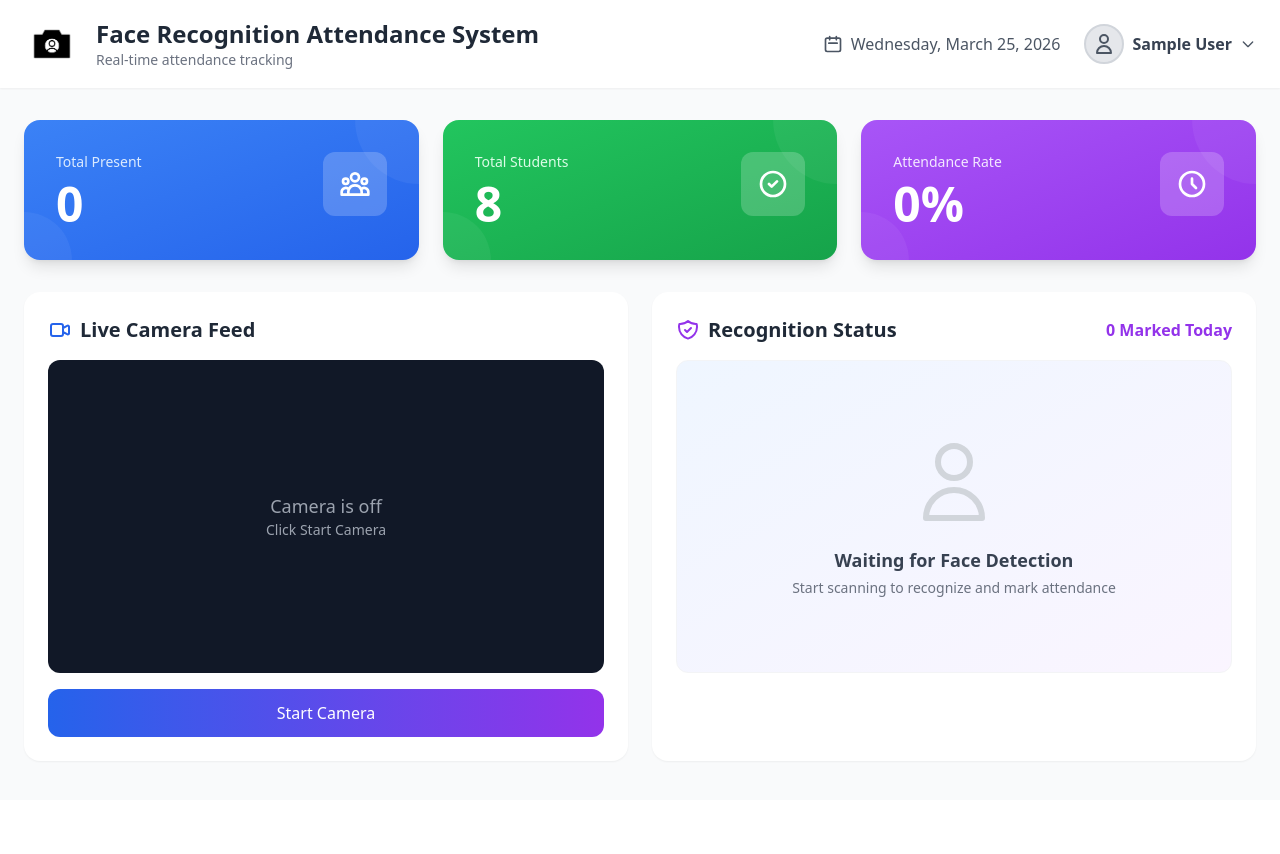
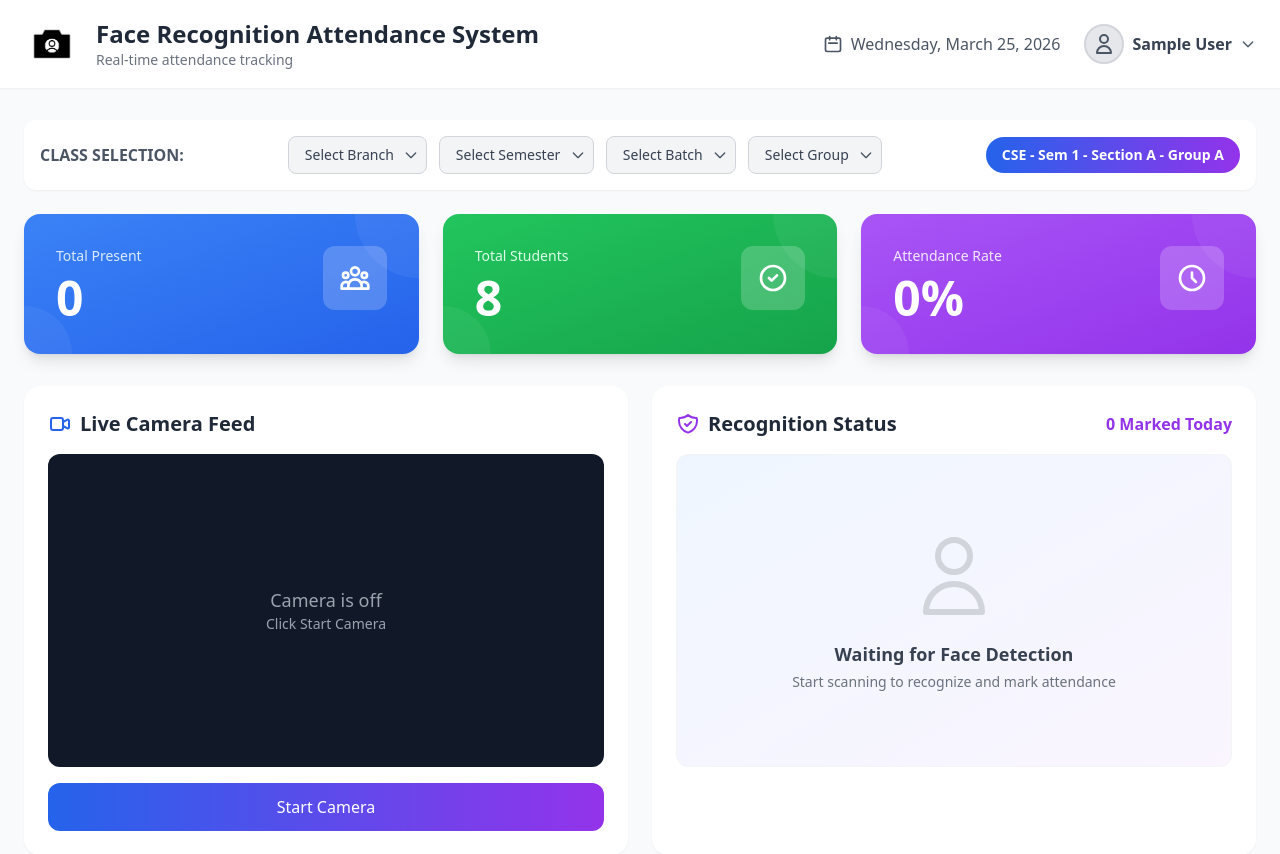
Before and after one commit to kanannayyar/Face-recognition-based-attendance-system, a Flask app: page / in a window 1280 px wide. Shown: the top 854 px of the page. Before the commit the page ends 762 px from the top, so only its background shows below. Run offline with Flask 3, Linux system fonts and the light colour scheme; the visitor is signed in with stand-in values (Sample User, id 1); data that the repository does not hold is empty; some libraries are stand-ins or nearby versions.

Commit message:
class dropdown

```diff
--- a/app.py
+++ b/app.py
@@ -296,6 +296,21 @@ def get_recognition():
 
     return {"status": "waiting"}
 
+@app.route("/get_filters")
+def get_filters():
+
+    branches = faces_collection.distinct("branch")
+    batches = faces_collection.distinct("batch")
+    groups = faces_collection.distinct("group")
+    semesters = faces_collection.distinct("semester")
+
+    return {
+        "branches": branches,
+        "batches": batches,
+        "groups": groups,
+        "semesters": semesters
+    }
+
 # ---------------- RUN SERVER ----------------
 
 if __name__=="__main__":
--- a/attendance.csv
+++ b/attendance.csv
@@ -14,3 +14,6 @@ b240263,2026-03-17,14:28:21,0.59
 b241219,2026-03-17,14:38:59,0.586
 b241413,2026-03-17,14:39:03,0.62
 b240263,2026-03-17,14:39:34,0.464
+b240263,2026-03-25,10:34:53,0.522
+b241413,2026-03-25,10:35:08,0.452
+b241219,2026-03-25,10:35:27,0.452
--- a/static/dashboard.css
+++ b/static/dashboard.css
@@ -8,4 +8,4 @@
                 0 8px 10px -6px rgba(0, 0, 0, 0.1),
                 inset 0 1px 0 rgba(255, 255, 255, 0.1);
             transform: translateY(-2px);
-  }
+}
--- a/templates/dashboard.html
+++ b/templates/dashboard.html
@@ -112,6 +112,92 @@
 </header>
     <!-- Main Content -->
     <main class="max-w-7xl mx-auto px-6 py-8">
+        <!-- CLASS SELECTION BAR -->
+<div class="bg-white rounded-xl shadow-sm p-4 flex items-center justify-between mb-6">
+
+    <!-- LEFT TEXT -->
+    <div class="text-gray-600 font-semibold">
+        CLASS SELECTION:
+    </div>
+
+    <!-- DROPDOWNS -->
+    <div class="flex items-center gap-3">
+
+        <div class="relative">
+
+    <select id="branchSelect"
+    class="bg-gray-100 border border-gray-300 text-gray-700 text-sm rounded-lg px-4 py-2 pr-8 focus:outline-none appearance-none w-full">
+        <option>Select Branch</option>
+    </select>
+
+    <!-- Custom Arrow -->
+    <div class="pointer-events-none absolute inset-y-0 right-2 flex items-center text-gray-500">
+        <svg class="w-4 h-4 text-gray-600" fill="none" stroke="currentColor" viewBox="0 0 24 24">
+                        <path stroke-linecap="round" stroke-linejoin="round" stroke-width="2"
+                        d="M19 9l-7 7-7-7"></path>
+                    </svg>
+    </div>
+
+</div>
+
+<div class="relative">
+
+    <select id="semesterSelect"
+    class="bg-gray-100 border border-gray-300 text-gray-700 text-sm rounded-lg px-4 py-2 pr-8 focus:outline-none appearance-none w-full">
+        <option>Select Branch</option>
+    </select>
+
+    <!-- Custom Arrow -->
+    <div class="pointer-events-none absolute inset-y-0 right-2 flex items-center text-gray-500">
+        <svg class="w-4 h-4 text-gray-600" fill="none" stroke="currentColor" viewBox="0 0 24 24">
+                        <path stroke-linecap="round" stroke-linejoin="round" stroke-width="2"
+                        d="M19 9l-7 7-7-7"></path>
+                    </svg>
+    </div>
+
+</div>
+
+<div class="relative">
+
+    <select id="batchSelect"
+    class="bg-gray-100 border border-gray-300 text-gray-700 text-sm rounded-lg px-4 py-2 pr-8 focus:outline-none appearance-none w-full">
+        <option>Select Branch</option>
+    </select>
+
+    <!-- Custom Arrow -->
+    <div class="pointer-events-none absolute inset-y-0 right-2 flex items-center text-gray-500">
+        <svg class="w-4 h-4 text-gray-600" fill="none" stroke="currentColor" viewBox="0 0 24 24">
+                        <path stroke-linecap="round" stroke-linejoin="round" stroke-width="2"
+                        d="M19 9l-7 7-7-7"></path>
+                    </svg>
+    </div>
+
+</div>
+
+<div class="relative">
+
+    <select id="groupSelect"
+    class="bg-gray-100 border border-gray-300 text-gray-700 text-sm rounded-lg px-4 py-2 pr-8 focus:outline-none appearance-none w-full">
+        <option>Select Branch</option>
+    </select>
+
+    <!-- Custom Arrow -->
+    <div class="pointer-events-none absolute inset-y-0 right-2 flex items-center text-gray-500">
+        <svg class="w-4 h-4 text-gray-600" fill="none" stroke="currentColor" viewBox="0 0 24 24">
+                        <path stroke-linecap="round" stroke-linejoin="round" stroke-width="2"
+                        d="M19 9l-7 7-7-7"></path>
+                    </svg>
+    </div>
+
+</div>
+    </div>
+
+    <!-- RIGHT SIDE LABEL -->
+    <div class="bg-gradient-to-r from-blue-600 to-purple-600 text-white px-4 py-2 rounded-full text-sm font-semibold">
+        CSE - Sem 1 - Section A - Group A
+    </div>
+
+</div>
 
         <!-- Stats Cards Grid -->
         <div class="grid grid-cols-1 md:grid-cols-3 gap-6">
@@ -344,6 +430,46 @@ setInterval(() => {
             updateRecognitionUI(data);
         });
 }, 1000);
+
+//update class labels
+const selects = document.querySelectorAll("select");
+const label = document.querySelector(".bg-gradient-to-r");
+
+function updateLabel() {
+    const values = Array.from(selects).map(s => s.value);
+    label.innerText = values.join(" - ");
+}
+
+selects.forEach(s => s.addEventListener("change", updateLabel));
+
+async function loadFilters() {
+
+    const res = await fetch("/get_filters");
+    const data = await res.json();
+
+    const branch = document.getElementById("branchSelect");
+    const batch = document.getElementById("batchSelect");
+    const group = document.getElementById("groupSelect");
+    const semester = document.getElementById("semesterSelect");
+
+    // helper function
+    function fillDropdown(select, items, label){
+        select.innerHTML = `<option value="">Select ${label}</option>`;
+        items.forEach(item => {
+            select.innerHTML += `<option value="${item}">${item}</option>`;
+        });
+    }
+
+    fillDropdown(branch, data.branches, "Branch");
+    fillDropdown(batch, data.batches, "Batch");
+    fillDropdown(group, data.groups, "Group");
+    fillDropdown(semester, data.semesters, "Semester");
+}
+
+// call on page load
+loadFilters();
+
+
 </script>
 
 </body>
```
